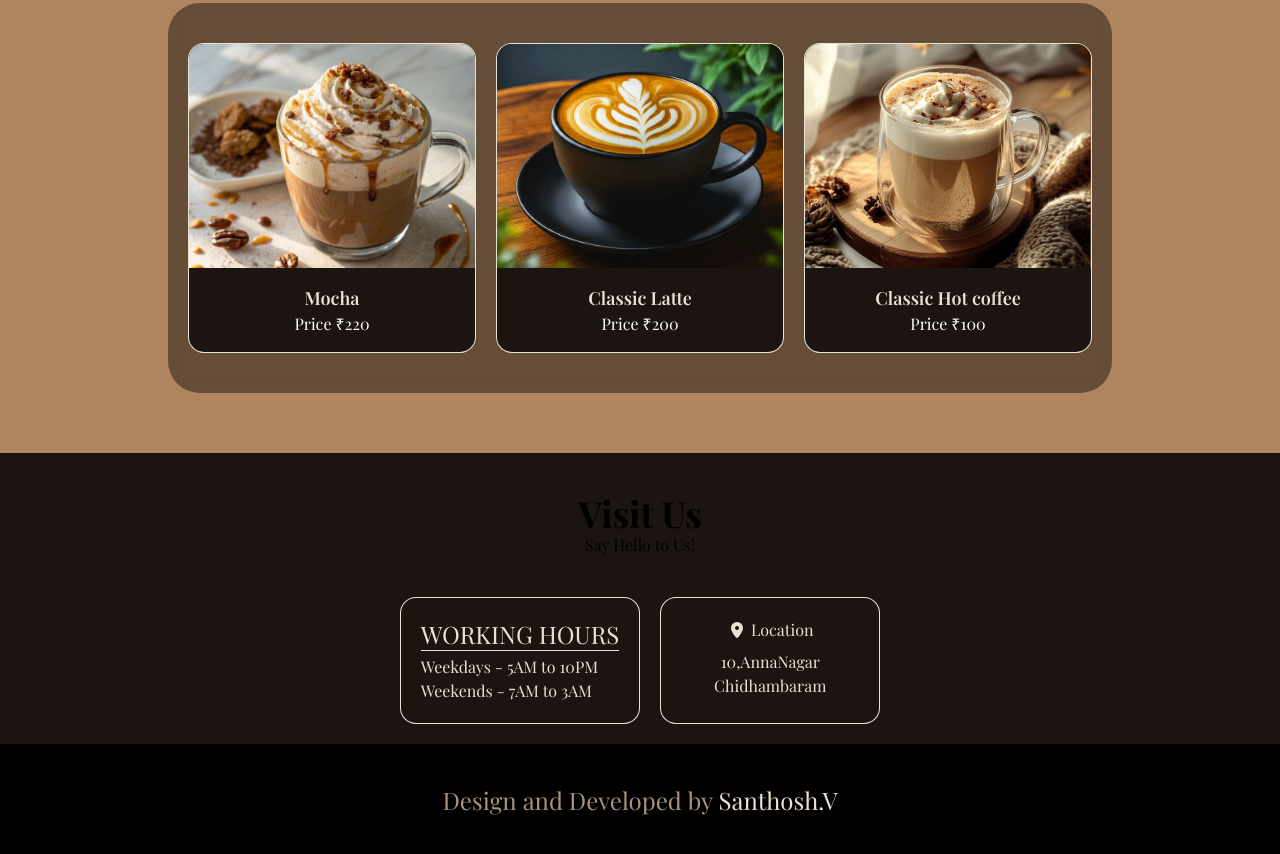
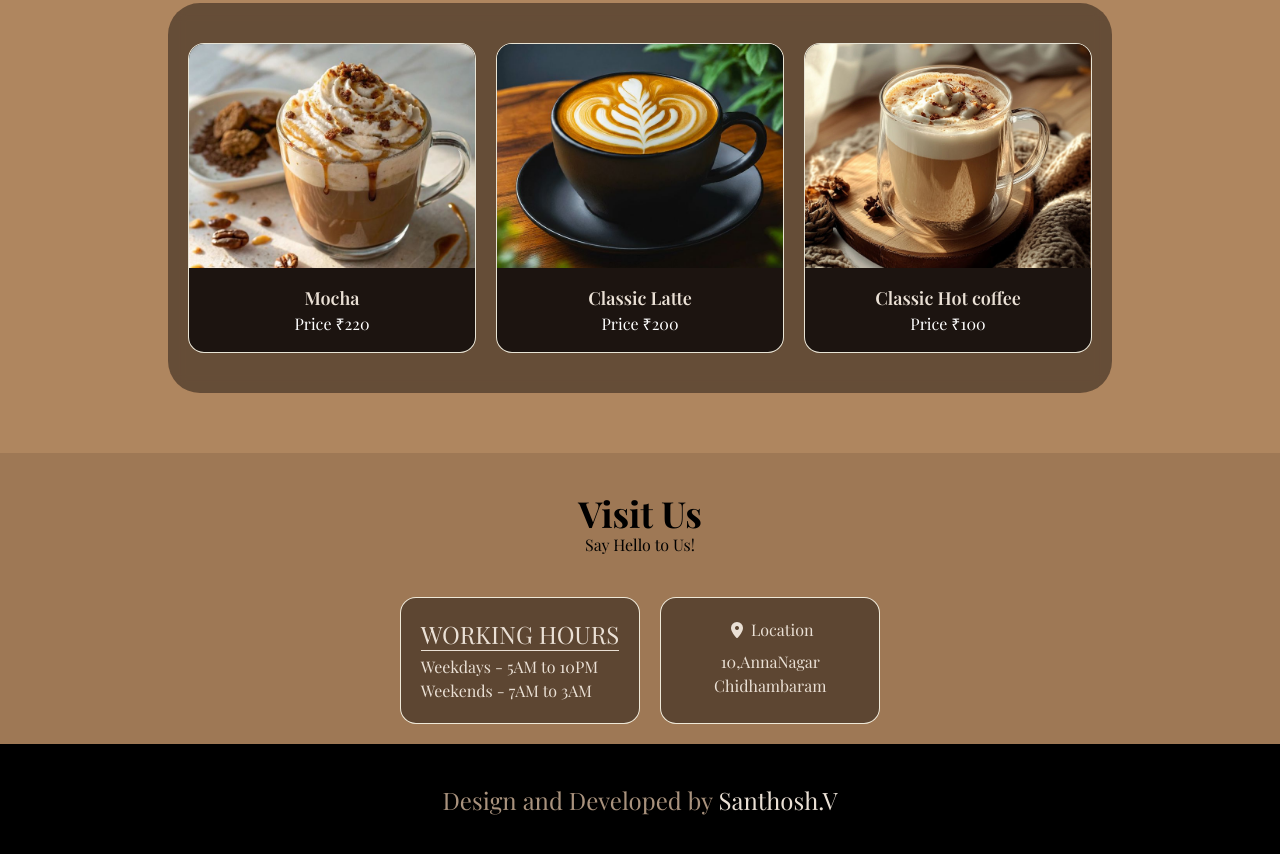
Before and after one commit to santhosh-v11/Coffeeshop, a website built with Vite: page index.html in a window 1280 px wide. Shown: the part 1907-2761 px from the top of the page. Built offline with nearby package versions, Linux system fonts and the light colour scheme; a web font is replaced by a local one.

Commit message:
ui:color fix

```diff
--- a/src/style.css
+++ b/src/style.css
@@ -9,6 +9,8 @@
   --color-textoff:#EAE0D5;
   --color-textmuted: #A9927D;
   --color-textdark:#0F0A08;
+  --color-locationbg:#9E7855;
+
 }
 
 *{
```
